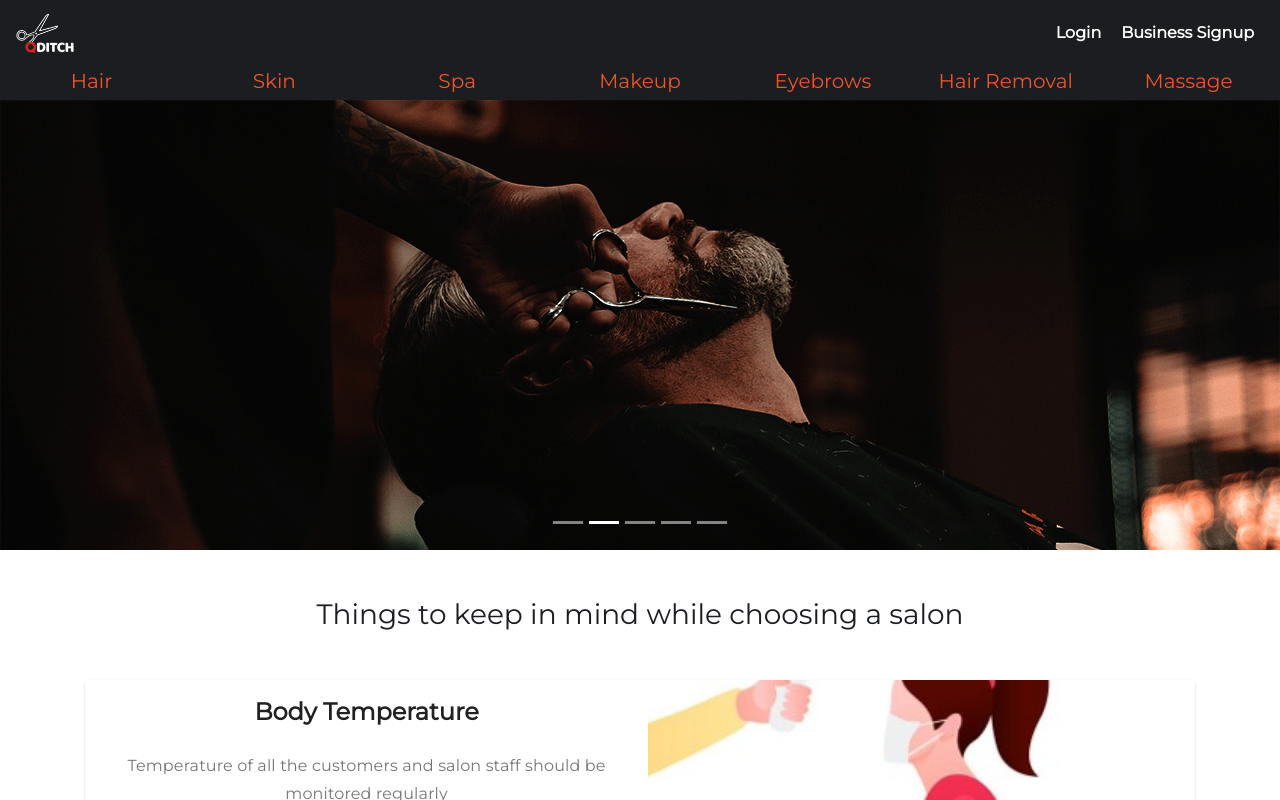
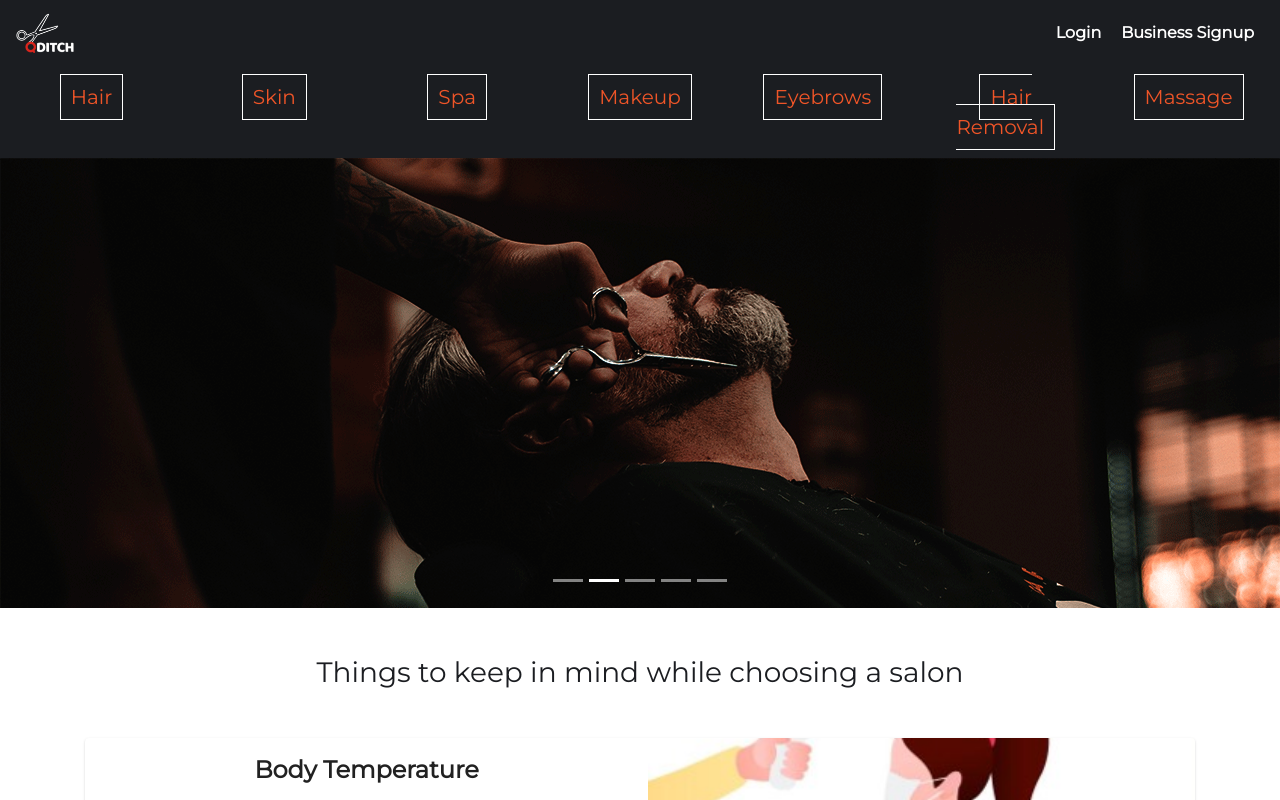
Before and after one commit to alfazkhan/qditch-frontend, a React (Create React App) app: page / in a window 1280 px wide. Shown: the top 800 px of the page. Built offline with nearby package versions, Linux system fonts and the light colour scheme; no server answers; a web font is replaced by a local one.

Commit message:
Link border

```diff
--- a/src/Components/Categories/Categories.css
+++ b/src/Components/Categories/Categories.css
@@ -5,6 +5,8 @@
     font-size: 20px;
     font-weight: 'bold';
     font-family: 'Montserrat';
+    border: 1px solid #fff;
+    padding: 10px;
 }
 
 .navbar-link:hover {
--- a/src/Components/Categories/Categories.js
+++ b/src/Components/Categories/Categories.js
@@ -36,28 +36,28 @@ const Categories = (props) => {
     return (
         <div className="container-fluid mx-auto" style={{ backgroundColor: Colors.primary }}>
             <div className="row">
-                <div className="col mb-1" onClick={clickHandler} >
+                <div className="col my-3" onClick={clickHandler} >
                     <Link  className="navbar-link text-bold" id="Hair">Hair</Link>
                 </div>
-                <div className="col mb-1" onClick={clickHandler} >
+                <div className="col my-3" onClick={clickHandler} >
                     <Link  className="navbar-link text-bold" id="Skin">Skin</Link>
                 </div>
-                <div className="col mb-1" onClick={clickHandler} >
+                <div className="col my-3" onClick={clickHandler} >
                     <Link  className="navbar-link text-bold" id="Spa">Spa</Link>
                 </div>
-                <div className="col mb-1" onClick={clickHandler} >
+                <div className="col my-3" onClick={clickHandler} >
                     <Link  className="navbar-link text-bold" id="Makeup">Makeup</Link>
                 </div>
-                <div className="col mb-1" onClick={clickHandler} >
+                <div className="col my-3" onClick={clickHandler} >
                     <Link  className="navbar-link text-bold" id="Eyebrows">Eyebrows</Link>
                 </div>
-                <div className="col mb-1" onClick={clickHandler} >
+                <div className="col my-3" onClick={clickHandler} >
                     <Link  className="navbar-link text-bold" id="Hair Removal">Hair Removal</Link>
                 </div>
-                {/* <div className="col mb-1" onClick={clickHandler} >
+                {/* <div className="col my-3" onClick={clickHandler} >
                     <Link  className="navbar-link text-bold" id="Nails">Nails</Link>
                 </div> */}
-                <div className="col mb-1" onClick={clickHandler} >
+                <div className="col my-3" onClick={clickHandler} >
                     <Link  className="navbar-link text-bold" id="Massage">Massage</Link>
                 </div>
             </div>
```
